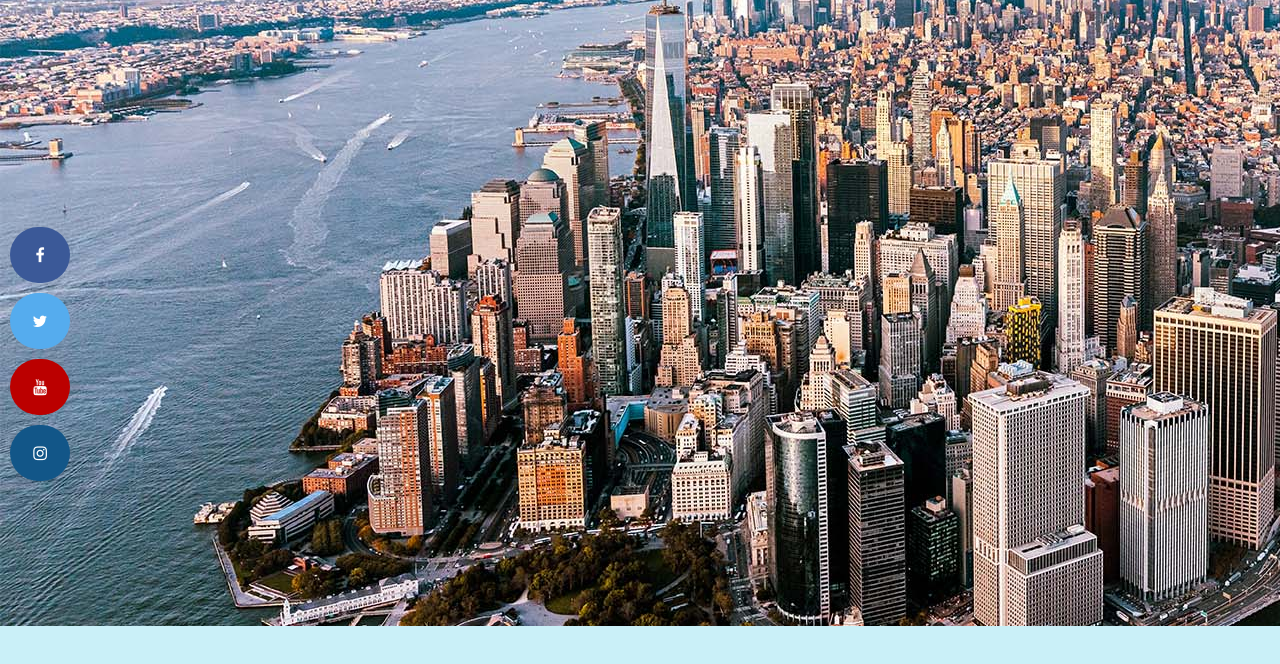
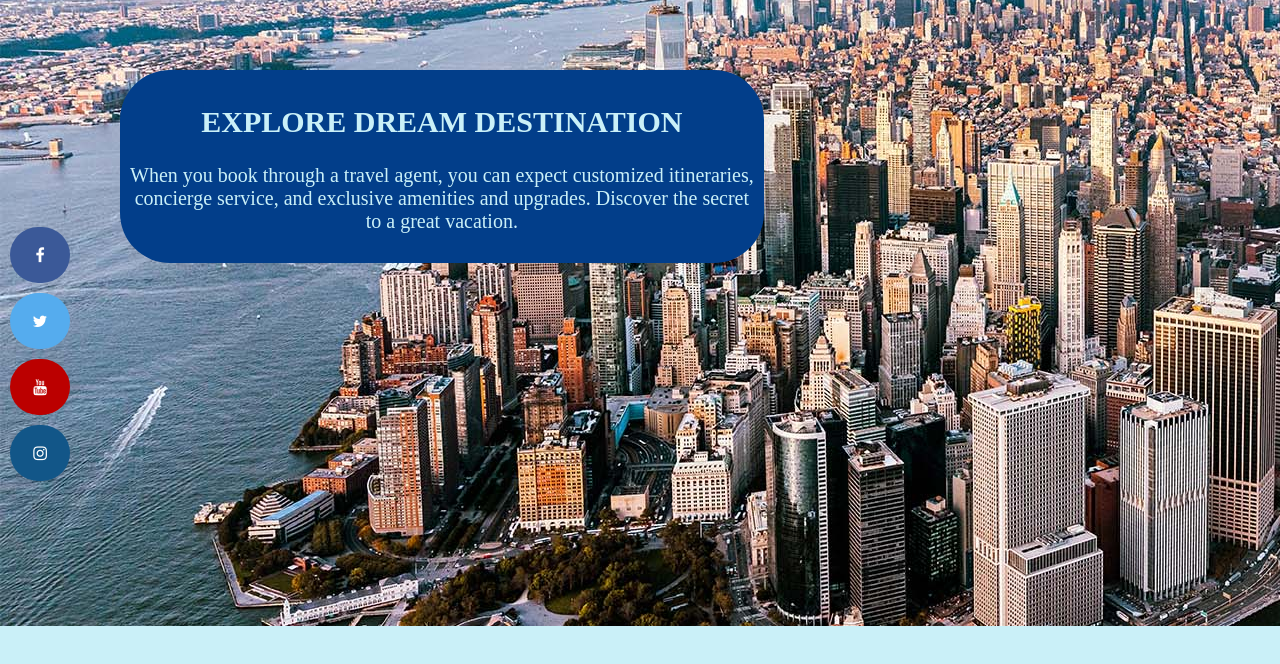
Before and after one commit to araratdanielyan/travelRecommendation, a plain HTML site: page travel_recommendation.html in a window 1280 px wide. Shown: the part 130-794 px from the top of the page. Drawn offline with Linux system fonts and the light colour scheme.

Commit message:
added home page text

```diff
--- a/travel_recommendation.css
+++ b/travel_recommendation.css
@@ -19,6 +19,10 @@
     color: #CAF0F8;
     text-decoration: none;
     margin-right: 15px;
+}
+
+.navBarLink > a:hover {
+    opacity: 0.7;
 }
 
 .navBarLink > input {
@@ -83,3 +87,15 @@ body {
     color: white;
     border-radius:50px;
 }
+
+.homePage {
+    color: #CAF0F8;
+    font-size: 20px;
+    position: absolute;
+    top: 200px;
+    left: 120px;
+    background-color: #023E8A;
+    padding: 10px;
+    border-radius:50px;
+    text-align: center;
+}
--- a/travel_recommendation.html
+++ b/travel_recommendation.html
@@ -27,7 +27,10 @@
 
 
     <div class = "homePage">
-
+        <h2>EXPLORE DREAM DESTINATION</h2>
+        <p>When you book through a travel agent, you can expect customized itineraries,<br>
+           concierge service, and exclusive amenities and upgrades. Discover the secret<br>
+           to a great vacation.</p>
     </div>
 
 	<script src="travel_recommendation.js"></script>
```
